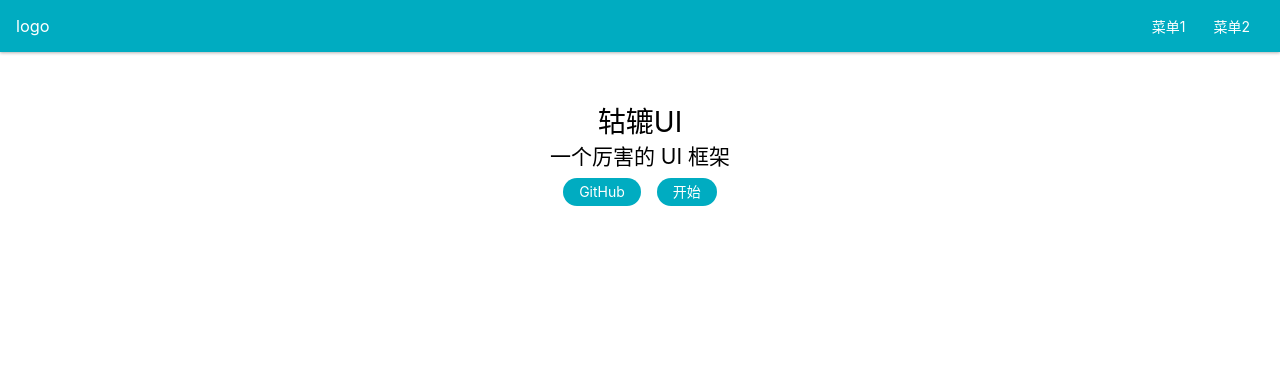
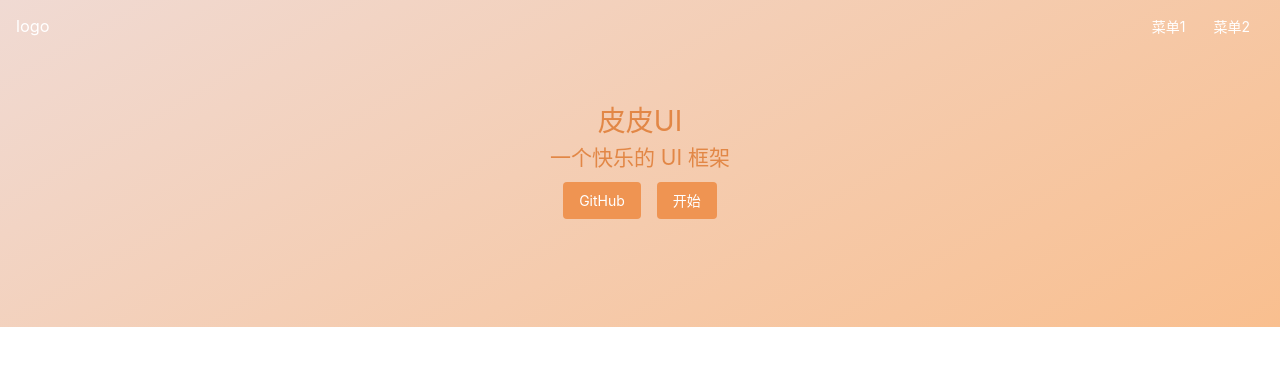
Before and after one commit to csyuser/gulu, a Vue app: page / in a window 1280 px wide. Shown: the top 366 px of the page. Built offline with nearby package versions, Linux system fonts and the light colour scheme.

Commit message:
完成首页渐变

```diff
--- a/src/components/TopNav.vue
+++ b/src/components/TopNav.vue
@@ -34,7 +34,7 @@ export default {
 <style scoped lang='scss'>
 @import "src/assets/style/helper.scss";
 .topNav {
-  background: $mainColor;
+  //background: $mainColor;
   display: flex;
   padding: 16px;
   position: fixed;
@@ -45,7 +45,7 @@ export default {
   justify-content: center;
   align-items: center;
   color: #ffffff;
-  box-shadow: 0 1px 3px 0 rgba(0,0,0,0.3);
+  //box-shadow: 0 1px 3px 0 rgba(0,0,0,0.3);
 
   > .logo {
     max-width: 6em;
--- a/src/views/Home.vue
+++ b/src/views/Home.vue
@@ -1,9 +1,9 @@
 <template>
-  <div>
+  <div class="home-wrapper">
     <TopNav></TopNav>
     <div class="banner">
-      <h1>轱辘UI</h1>
-      <h2>一个厉害的 UI 框架</h2>
+      <h1>皮皮UI</h1>
+      <h2>一个快乐的 UI 框架</h2>
       <p class="actions">
         <a href="https://github.com">GitHub</a>
         <router-link to="/doc">开始</router-link>
@@ -22,6 +22,10 @@ export default {
 </script>
 <style scoped lang='scss'>
 @import "src/assets/style/helper.scss";
+.home-wrapper{
+  //background: rgb(240,218,211);
+  background: linear-gradient(150deg, rgba(240,218,211,1) 0%, rgba(249,191,143,1) 100%);
+}
 
 .banner {
   padding: 100px 0;
@@ -29,18 +33,16 @@ export default {
   justify-content: center;
   align-items: center;
   flex-direction: column;
-  background: #ffffff;
+  color: #e28746;
+  line-height: 1.5;
   > .actions{
     padding: 8px 0;
     a {
       margin:0 8px;
-      background: $mainColor;
+      background: #ef9452;
       display: inline-block;
-      $h: 28px;
-      height: $h;
-      line-height: $h;
-      border-radius: $h/2;
-      padding: 0 16px;
+      border-radius: 4px;
+      padding: 8px 16px;
       color: #ffffff;
     }
   }
```
